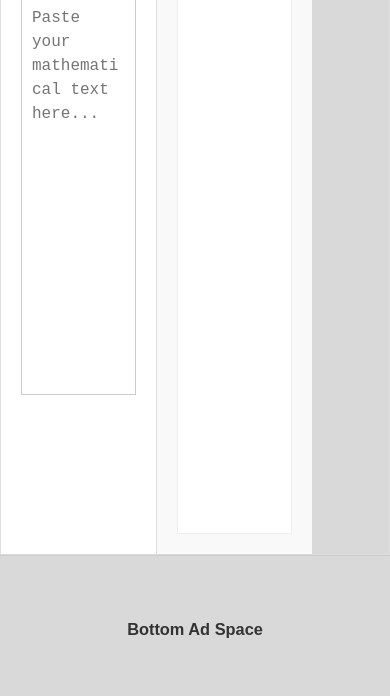
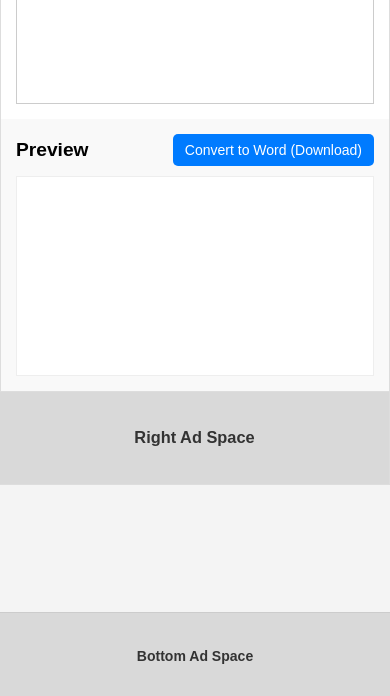
Before and after one commit to deshnyalwanda/school-work, a website: page index.html in a window 390 px wide. Shown: the part 148-844 px from the top of the page. Drawn offline with nearby package versions, Linux system fonts and the light colour scheme.

Commit message:
Add files via upload

```diff
--- a/style.css
+++ b/style.css
@@ -36,7 +36,6 @@ body {
 }
 
 .panel {
-    /* Removed width from here as it will be set specifically for left and right panels */
     padding: 20px;
     border: 1px solid #ddd;
     box-sizing: border-box; /* Include padding and border in width */
@@ -191,3 +190,90 @@ tr:nth-child(even) {
     margin-bottom: 10px; /* Adds space between the text and the ad */
     color: #333; /* Example: Dark grey color for the text */
 }
+
+/* --- Media Queries for Responsiveness --- */
+
+/* For screens smaller than 768px (common tablet portrait and phone landscape) */
+@media (max-width: 768px) {
+    .main-content-wrapper {
+        flex-direction: column; /* Stack panels vertically */
+        overflow-y: auto; /* Allow vertical scrolling for the wrapper */
+    }
+
+    .left-panel,
+    .right-panel,
+    .ad-panel-right {
+        width: 100%; /* Make panels take full width */
+        border-right: 1px solid #ddd; /* Restore right border for stacked panels */
+        border-bottom: 1px solid #ddd; /* Add a bottom border between stacked panels */
+    }
+
+    .left-panel {
+        border-bottom: none; /* No bottom border for left panel as right panel will have top */
+    }
+
+    .right-panel {
+        border-top: none; /* No top border for right panel as left panel will have bottom */
+    }
+
+    .ad-panel-right {
+        order: 3; /* Move the right ad panel to the bottom when stacked */
+        border-top: none; /* Remove top border if it follows right-panel */
+        border-bottom: 1px solid #ddd; /* Add a bottom border */
+    }
+
+    textarea,
+    #preview-output {
+        height: 250px; /* Reduce height for smaller screens */
+    }
+}
+
+/* For screens smaller than 480px (common phone portrait) */
+@media (max-width: 480px) {
+    .panel {
+        padding: 15px; /* Reduce padding for smaller screens */
+    }
+
+    button {
+        font-size: 14px; /* Smaller font size for buttons */
+        padding: 8px 12px;
+    }
+
+    #paste-button {
+        font-size: 12px; /* Even smaller for paste button */
+        padding: 6px 10px;
+    }
+
+    textarea,
+    #preview-output {
+        font-size: 14px; /* Smaller font for text areas */
+        height: 200px; /* Further reduce height for very small screens */
+    }
+
+    .ad-container {
+        padding: 8px; /* Slightly less padding for ad containers */
+        font-size: 12px; /* Smaller font for ad text */
+    }
+
+    .ad-container.bottom-ad {
+        height: auto; /* Let the height be determined by content */
+        min-height: 10vh; /* Minimum height for visibility */
+    }
+
+    h2 {
+        font-size: 1.2em; /* Adjust heading size */
+    }
+
+    /* Adjust table font size for readability */
+    table, th, td {
+        font-size: 14px;
+    }
+}
+
+/* Optional: Landscape mode for phones */
+@media (max-height: 400px) and (max-width: 800px) and (orientation: landscape) {
+    textarea,
+    #preview-output {
+        height: 150px; /* Even shorter in landscape to maximize vertical space */
+    }
+}
```
